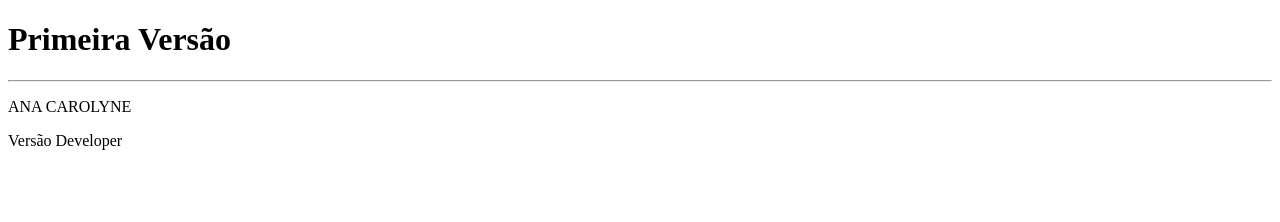
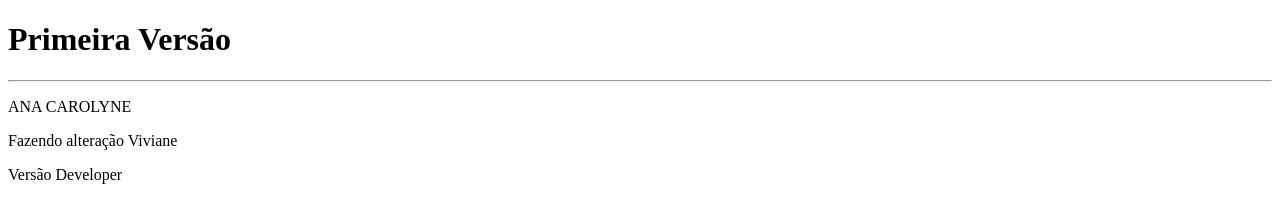
Before and after one commit to anacoliv1996/EngSoftware, a plain HTML site: page index.html in a window 1280 px wide. Drawn offline with Linux system fonts and the light colour scheme.

Commit message:
alteração vivi

```diff
--- a/index.html
+++ b/index.html
@@ -10,7 +10,7 @@
     <h1> Primeira Versão</h1>
     <hr>
     <p> ANA CAROLYNE</p>
-
+    Fazendo alteração Viviane
     <p> Versão Developer </p>
 
 </body>
```
